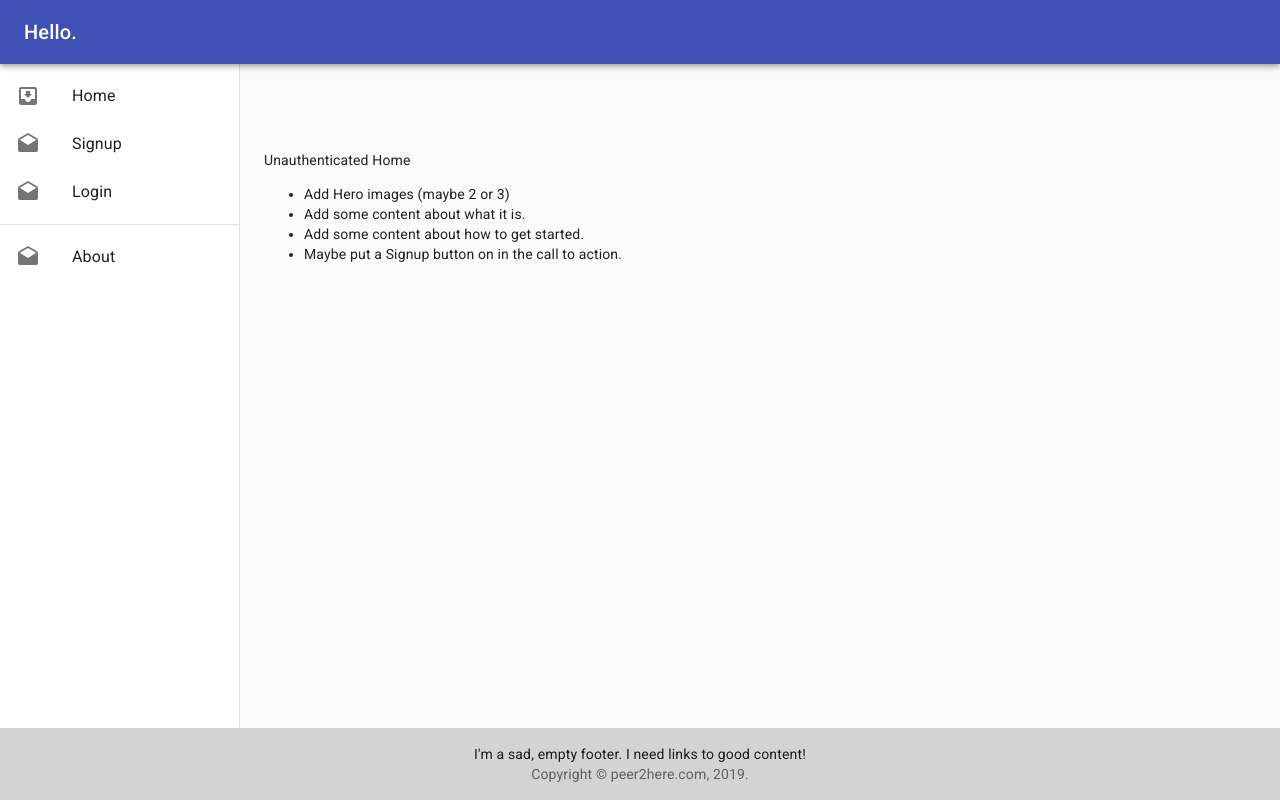
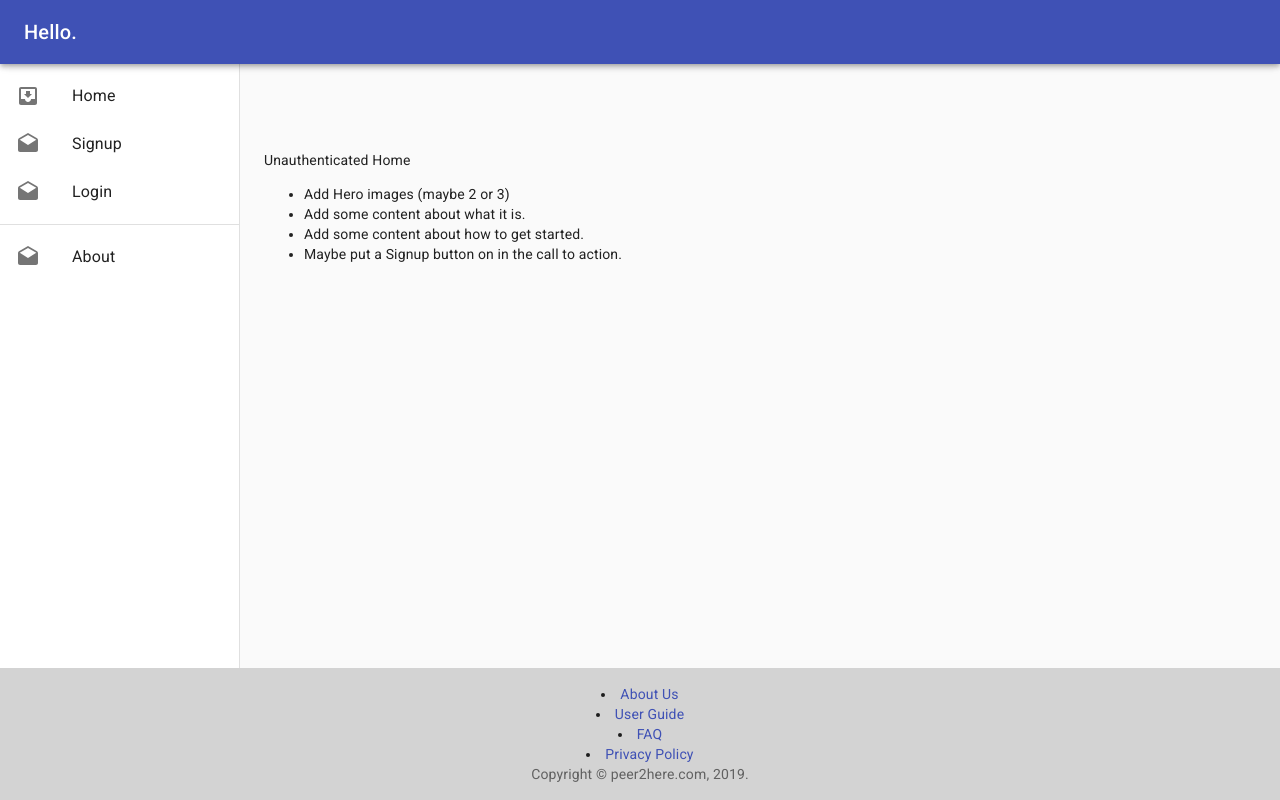
Before and after one commit to beb-at-ga/project3, a React (Create React App) app in the folder client/: page / in a window 1280 px wide. Built offline with nearby package versions, Linux system fonts and the light colour scheme.

Commit message:
Footer links added

```diff
--- a/client/src/components/footer/Footer.jsx
+++ b/client/src/components/footer/Footer.jsx
@@ -33,7 +33,20 @@ const Footer = () => {
   return (
     <footer position="fixed" className={classes.footer}>
       <Box textAlign="center" maxWidth="sm">
-        I'm a sad, empty footer. I need links to good content!
+              <span>
+                  <li>
+                      <Link to="/about">About Us</Link>
+                  </li>
+                  <li>
+                      <Link to="/userGuide">User Guide</Link>
+                  </li>
+                  <li>
+                      <Link to="/FAQ">FAQ</Link>
+                  </li>
+                  <li>
+                      <Link to="/privacy">Privacy Policy</Link>
+                  </li>
+              </span>
       </Box>
       <Box textAlign="center" maxWidth="sm">
         <Typography variant="body1"></Typography>
```
